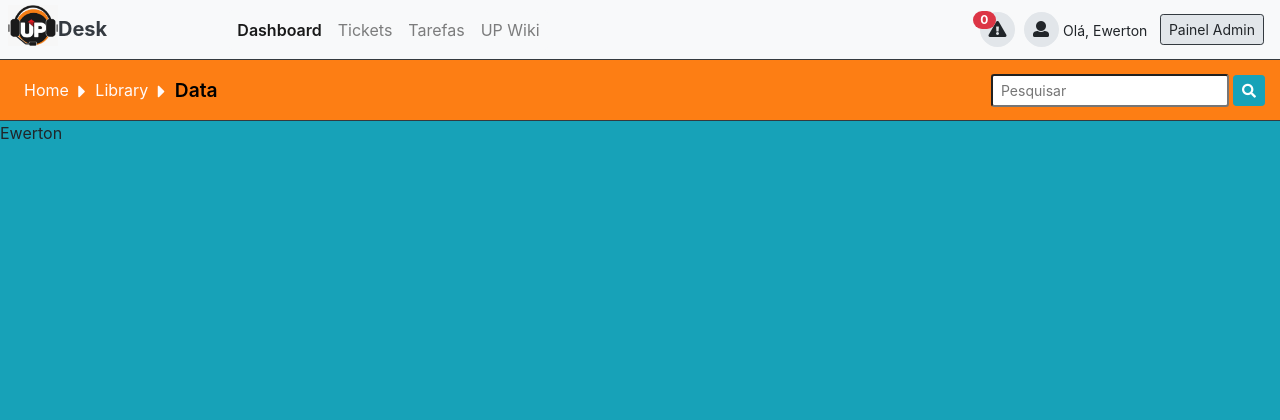
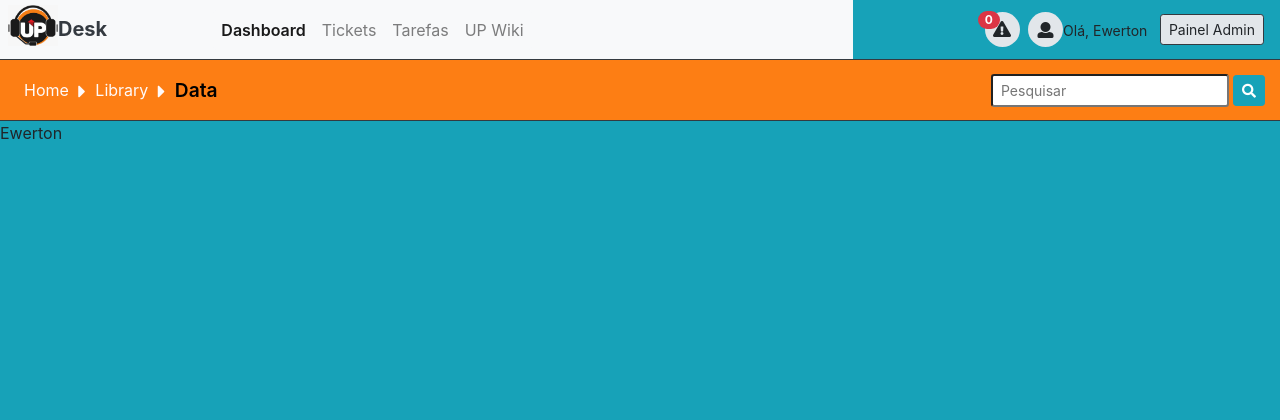
Before and after one commit to ewertonlucena/upticket, a PHP site: page /upticket/ in a window 1280 px wide. Shown: the top 420 px of the page. Run offline with PHP 8.4, Linux system fonts and the light colour scheme; a user stored in the database is signed in; data comes from the database, SQL or seed files in the repository.

Commit message:
Atualização Template

```diff
--- a/assets/css/style.css
+++ b/assets/css/style.css
@@ -19,7 +19,36 @@
 
 }
 
+.welcome-staff {
+    position: relative;
+    top: 8px;
+}
 
+.dropdown-menu2 {
+  position: absolute;
+  z-index:1050;
+  min-width: 10rem;
+  width: 360px;
+  max-width: 90vw;
+  right: 10%;
+  padding: 0;
+  margin: 0;
+  border-radius: 0.25rem;
+}
+
+.dropdown-menu-transparent {
+    background-color: transparent;
+    border: 0
+}
+.dropdown-item-menu-center {
+    position:relative;
+    right:45%;
+}
+
+.dropdown-item, .dropdown-header, .dropdown-item-text {
+    padding: 6px 12px 6px 12px;
+    color:  black;
+}
 
 .nav-link.active {
     font-weight: 600;
@@ -102,12 +131,6 @@
     text-decoration: none;
 }
 
-.dropdown-menu {
-  padding: 0;
-  margin: 0;
-  border-radius: 0.4rem;
-}
-
 .main-content {
     height: 1200px;
 }
--- a/assets/js/script.js
+++ b/assets/js/script.js
@@ -1,3 +1,9 @@
 $(window).on('load', function () {
     $('#modal1').modal('show');
 });
+
+$(document).ready(function () {
+    $(document).on('click', function (e) {
+        if (!$(e.target).closest('#notifyMenu').length) $('.dropdown-menu2').removeClass("show");
+    });
+});
--- a/config.php
+++ b/config.php
@@ -9,13 +9,13 @@ if (ENVIRONMENT == 'development') {
     $config['dbname'] = 'helpdesk';
     $config['host'] = 'localhost';
     $config['dbuser'] = 'root';
-    $config['dbpass'] = 'root';
+    $config['dbpass'] = '';
 } else {
     define('BASE_URL', 'http://meusite.com.br/');
     $config['dbname'] = 'helpdesk';
     $config['host'] = 'localhost';
     $config['dbuser'] = 'root';
-    $config['dbpass'] = 'root';
+    $config['dbpass'] = '';
 }
 global $db;
 try {
--- a/views/template.php
+++ b/views/template.php
@@ -18,7 +18,7 @@
                         </div>
                     </div>
                 </div>
-                <div id="Navbar" class="col-xl col-lg col-md col-sm-12 order-md-1 order-sm-2 col-3 bg-light sub-header d-flex align-items-center border-bottom border-dark p-0 pl-3">
+                <div id="Navbar" class="col-xl col-lg col-md col-sm-12 order-md-1 order-sm-2 col-3 bg-light sub-header d-flex align-items-center border-bottom border-dark p-0">
                     <nav class="navbar navbar-expand-sm navbar-light bg-light p-0 rounded" >
                         <button class="btn btn-staff border-dark navbar-toggler" style="height: 31px;padding-top: 1px;" type="button" data-toggle="collapse" data-target="#navbarCollapsed" aria-controls="navbarCollapsed" aria-expanded="false" aria-label="Toggle navigation">
                             <span class="btn-sm navbar-toggler-icon"></span>
@@ -41,35 +41,40 @@
                         </div>
                     </nav>
                 </div>
-                <div id="StaffArea" class="col-xl-4 col-lg-4 col-md-5 col-sm-8 order-md-2 order-sm-1 col bg-light sub-header d-flex align-items-center justify-content-end border-bottom border-dark p-0 pr-3">
+                <div id="StaffArea" class="col-xl-4 col-lg-5 col-md-5 col-sm-8 order-md-2 order-sm-1 col bg-info sub-header d-flex align-items-center justify-content-end border-bottom border-dark p-0 pr-3">
                     <ul class="list-inline m-0">
                         <li class="list-inline-item mr-1">
                             <span class="badge badge-pill badge-danger badge-alert fa-xs">0</span>
-                            <div class="btn btn-staff btn-mini rounded-circle p-0 pt-1" id="notifyMenu" data-toggle="dropdown" aria-haspopup="true" aria-expanded="false">
-                                <span class="fas fa-exclamation-triangle"></span>
+                            <div class="btn btn-staff btn-mini rounded-circle p-0 pt-1" data-toggle="collapse" data-target="#notifyMenu" aria-haspopup="true" aria-expanded="false">
+                                <span class="fas fa-exclamation-triangle" ></span>
                             </div>
-                            <div class="dropdown-menu" aria-labelledby="notifyMenu">
-                                <ul class="list-unstyled">
-                                    <li class="list-group-item bg-danger text-white p-0">
-                                        ...
-                                    </li>
-                                    <li class="list-group-item bg-light text-dark p-0">
-                                        ...
-                                    </li>
-                                </ul>
+                            <div class="collapse dropdown-menu2 dropdown-menu-transparent bg-light" id="notifyMenu" aria-labelledby="notifyMenu">
+                                <div class="dropdown-header bg-danger rounded-top text-white fa-sm">
+                                    0 Notificações
+                                </div>
+                                <div class="dropdown-item-text bg-light rounded-bottom text-dark fa-sm">
+                                    <span class="far fa-check-square fa-sm pr-1"></span>Não existem notificações pendentes
+                                </div>
                             </div>
                         </li>
-                        <li class="list-inline-item mr-2" id="myMenu" role="button" data-toggle="dropdown" aria-haspopup="true" aria-expanded="false">
-                            <div class="btn btn-staff btn-mini rounded-circle p-0 pt-1" >
-                                <span class="fas fa-user" ></span>
+                        <li class="list-inline-item mr-2">
+                            <div class="dropdown d-inline-block">
+                                <div class="btn-group" data-toggle="dropdown">
+                                    <button class="btn btn-staff btn-mini rounded-circle p-0">
+                                        <span class="fas fa-user" style="padding-bottom: 4px;"></span>
+                                    </button>
+                                    <span class="d-none d-lg-inline d-md-none d-sm-inline fa-sm welcome-staff" >
+                                        Olá, <?php echo $viewData['staff_name']; ?>
+                                    </span>
+                                </div>
+                                <div class="dropdown-menu">
+                                    <a class="dropdown-item fa-sm" href="#"><span class="fa fa-edit fa-sm pr-1 text-dark"></span>Detalhes da conta</a>
+                                    <a class="dropdown-item fa-sm" href="#"><span class="fa fa-cog fa-sm pr-1 text-dark"></span>Configurações</a>
+                                    <a class="dropdown-item fa-sm" href="#"><span class="fa fa-sign-out fa-sm pr-1 text-dark"></span>Sair</a>
+                                </div>
                             </div>
-                            <span class="d-none d-lg-inline d-sm-inline fa-sm" style="position: relative;top: 2px;">Olá, <?php echo $viewData['staff_name']; ?></span>
                         </li>
-                        <div class="dropdown-menu" aria-labelledby="myMenu">
-                            <a class="dropdown-item" href="#">Action</a>
-                            <a class="dropdown-item" href="#">Another action</a>
-                            <a class="dropdown-item" href="#">Something else here</a>
-                        </div>
+
                         <li class="list-inline-item">
                             <a class="btn btn-staff btn-sm border-dark text-nowrap" href="#">Painel Admin</a>
                         </li>
```
